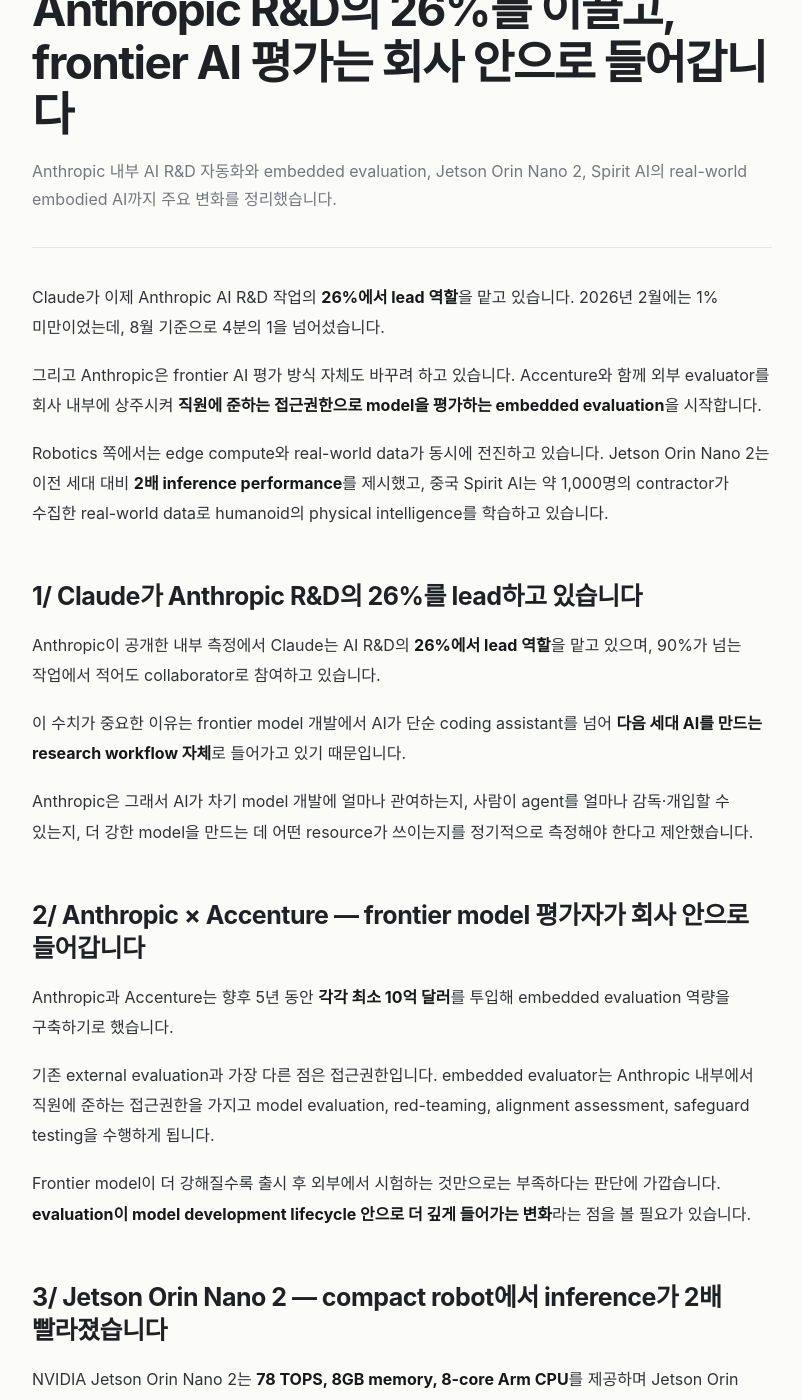
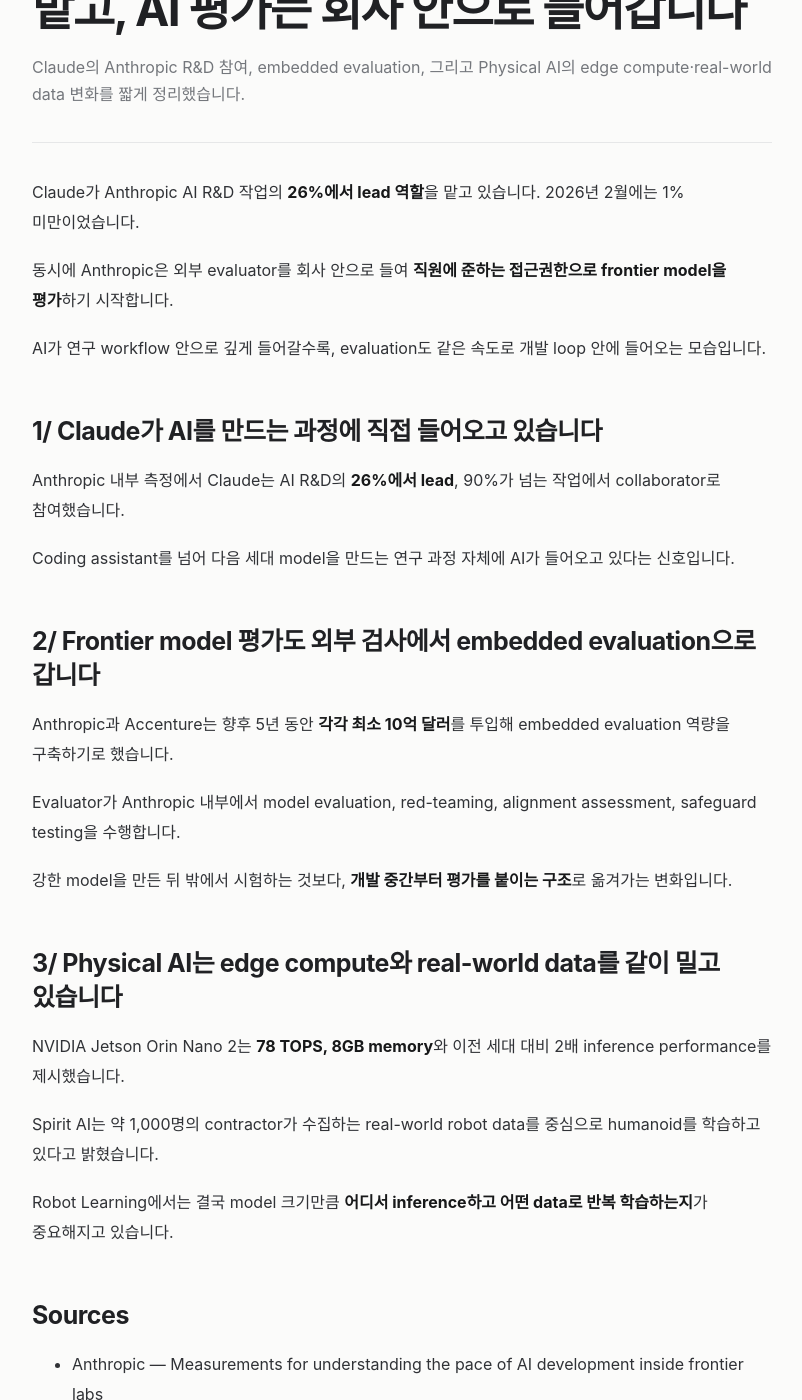
Before and after one commit to nayana224/nayana224.github.io, a Jekyll site: the page built from _research_feed/2026-09-19-ai-robotics.md, in a window 1280 px wide and 1400 px high, scrolled down 242 px. Shown: the whole window, without its empty margins (238-1040 px from the left). Built offline with Jekyll 4.4.1, drawn with Linux system fonts in a browser that asks for light colours; some of the changed text lies outside the part shown.

Commit message:
refine Research Feed short-form style

```diff
--- a/_research_feed/2026-09-19-ai-robotics.md
+++ b/_research_feed/2026-09-19-ai-robotics.md
@@ -1,57 +1,39 @@
 ---
 layout: feed_note
-title: "AI & Robotics — Claude가 Anthropic R&D의 26%를 이끌고, frontier AI 평가는 회사 안으로 들어갑니다"
+title: "Claude가 Anthropic R&D의 26%를 맡고, AI 평가는 회사 안으로 들어갑니다"
 date: 2026-09-19 11:30:00 +0900
 channel: ai-robotics
 channel_label: AI & Robotics
-summary: "Anthropic 내부 AI R&D 자동화와 embedded evaluation, Jetson Orin Nano 2, Spirit AI의 real-world embodied AI까지 주요 변화를 정리했습니다."
+summary: "Claude의 Anthropic R&D 참여, embedded evaluation, 그리고 Physical AI의 edge compute·real-world data 변화를 짧게 정리했습니다."
 ---
 
-Claude가 이제 Anthropic AI R&D 작업의 **26%에서 lead 역할**을 맡고 있습니다. 2026년 2월에는 1% 미만이었는데, 8월 기준으로 4분의 1을 넘어섰습니다.
+Claude가 Anthropic AI R&D 작업의 **26%에서 lead 역할**을 맡고 있습니다. 2026년 2월에는 1% 미만이었습니다.
 
-그리고 Anthropic은 frontier AI 평가 방식 자체도 바꾸려 하고 있습니다. Accenture와 함께 외부 evaluator를 회사 내부에 상주시켜 **직원에 준하는 접근권한으로 model을 평가하는 embedded evaluation**을 시작합니다.
+동시에 Anthropic은 외부 evaluator를 회사 안으로 들여 **직원에 준하는 접근권한으로 frontier model을 평가**하기 시작합니다.
 
-Robotics 쪽에서는 edge compute와 real-world data가 동시에 전진하고 있습니다. Jetson Orin Nano 2는 이전 세대 대비 **2배 inference performance**를 제시했고, 중국 Spirit AI는 약 1,000명의 contractor가 수집한 real-world data로 humanoid의 physical intelligence를 학습하고 있습니다.
+AI가 연구 workflow 안으로 깊게 들어갈수록, evaluation도 같은 속도로 개발 loop 안에 들어오는 모습입니다.
 
-## 1/ Claude가 Anthropic R&D의 26%를 lead하고 있습니다
+## 1/ Claude가 AI를 만드는 과정에 직접 들어오고 있습니다
 
-Anthropic이 공개한 내부 측정에서 Claude는 AI R&D의 **26%에서 lead 역할**을 맡고 있으며, 90%가 넘는 작업에서 적어도 collaborator로 참여하고 있습니다.
+Anthropic 내부 측정에서 Claude는 AI R&D의 **26%에서 lead**, 90%가 넘는 작업에서 collaborator로 참여했습니다.
 
-이 수치가 중요한 이유는 frontier model 개발에서 AI가 단순 coding assistant를 넘어 **다음 세대 AI를 만드는 research workflow 자체**로 들어가고 있기 때문입니다.
+Coding assistant를 넘어 다음 세대 model을 만드는 연구 과정 자체에 AI가 들어오고 있다는 신호입니다.
 
-Anthropic은 그래서 AI가 차기 model 개발에 얼마나 관여하는지, 사람이 agent를 얼마나 감독·개입할 수 있는지, 더 강한 model을 만드는 데 어떤 resource가 쓰이는지를 정기적으로 측정해야 한다고 제안했습니다.
-
-## 2/ Anthropic × Accenture — frontier model 평가자가 회사 안으로 들어갑니다
+## 2/ Frontier model 평가도 외부 검사에서 embedded evaluation으로 갑니다
 
 Anthropic과 Accenture는 향후 5년 동안 **각각 최소 10억 달러**를 투입해 embedded evaluation 역량을 구축하기로 했습니다.
 
-기존 external evaluation과 가장 다른 점은 접근권한입니다. embedded evaluator는 Anthropic 내부에서 직원에 준하는 접근권한을 가지고 model evaluation, red-teaming, alignment assessment, safeguard testing을 수행하게 됩니다.
+Evaluator가 Anthropic 내부에서 model evaluation, red-teaming, alignment assessment, safeguard testing을 수행합니다.
 
-Frontier model이 더 강해질수록 출시 후 외부에서 시험하는 것만으로는 부족하다는 판단에 가깝습니다. **evaluation이 model development lifecycle 안으로 더 깊게 들어가는 변화**라는 점을 볼 필요가 있습니다.
+강한 model을 만든 뒤 밖에서 시험하는 것보다, **개발 중간부터 평가를 붙이는 구조**로 옮겨가는 변화입니다.
 
-## 3/ Jetson Orin Nano 2 — compact robot에서 inference가 2배 빨라졌습니다
+## 3/ Physical AI는 edge compute와 real-world data를 같이 밀고 있습니다
 
-NVIDIA Jetson Orin Nano 2는 **78 TOPS, 8GB memory, 8-core Arm CPU**를 제공하며 Jetson Orin Nano Super 대비 inference performance를 2배로 높였습니다.
+NVIDIA Jetson Orin Nano 2는 **78 TOPS, 8GB memory**와 이전 세대 대비 2배 inference performance를 제시했습니다.
 
-같은 performance 기준 15W mode에서는 전력 소비도 40% 줄었다고 합니다. 동일한 compact form factor에서 더 큰 VLM과 generative AI workload를 edge에서 돌릴 여지가 커진 셈입니다.
+Spirit AI는 약 1,000명의 contractor가 수집하는 real-world robot data를 중심으로 humanoid를 학습하고 있다고 밝혔습니다.
 
-Robot에서 cloud round-trip 없이 perception과 reasoning을 local inference로 처리하려면 compute budget이 직접적인 제약이 됩니다. 그래서 이 변화는 단순 spec upgrade보다 **on-device Physical AI의 실행 범위를 넓히는 변화**에 가깝습니다.
-
-## 4/ Spirit AI — humanoid의 병목은 body보다 brain이라는 주장입니다
-
-Spirit AI는 Reuters 인터뷰에서 structured environment의 simple task에서 약 **90% success rate**를 달성했다고 밝혔고, mid-2027을 embodied AI의 중요한 breakthrough 시점으로 보고 있습니다.
-
-흥미로운 건 학습 방식입니다. simulator보다 약 1,000명의 contractor가 모으는 **real-world robot data**를 중심으로 학습하고 있으며, Moz1 humanoid 수십 대가 CATL과 JD.com 생산 현장에서 이미 사용되고 있다고 설명했습니다.
-
-아직 household robot까지 바로 이어진다는 뜻은 아닙니다. structured industrial task와 open-ended home task 사이에는 큰 gap이 남아 있습니다.
-
-하지만 VLA/Robot Learning 관점에서는 다시 같은 질문으로 돌아옵니다. **더 큰 model인가, 더 좋은 real-world data인가, 아니면 둘을 연결하는 control stack인가?**
-
-## 지금 봐야 할 포인트
-
-AI 연구에서는 **AI가 AI 개발 loop 안으로 얼마나 깊게 들어오는지**와 함께, 그 속도를 따라가기 위해 **evaluation 자체가 development loop 안으로 얼마나 깊게 들어오는지**를 같이 볼 필요가 있습니다.
-
-Robotics에서는 **real-world data + edge inference + closed-loop control**이 얼마나 빠르게 묶이는지가 계속 핵심입니다.
+Robot Learning에서는 결국 model 크기만큼 **어디서 inference하고 어떤 data로 반복 학습하는지**가 중요해지고 있습니다.
 
 ## Sources
 
```
